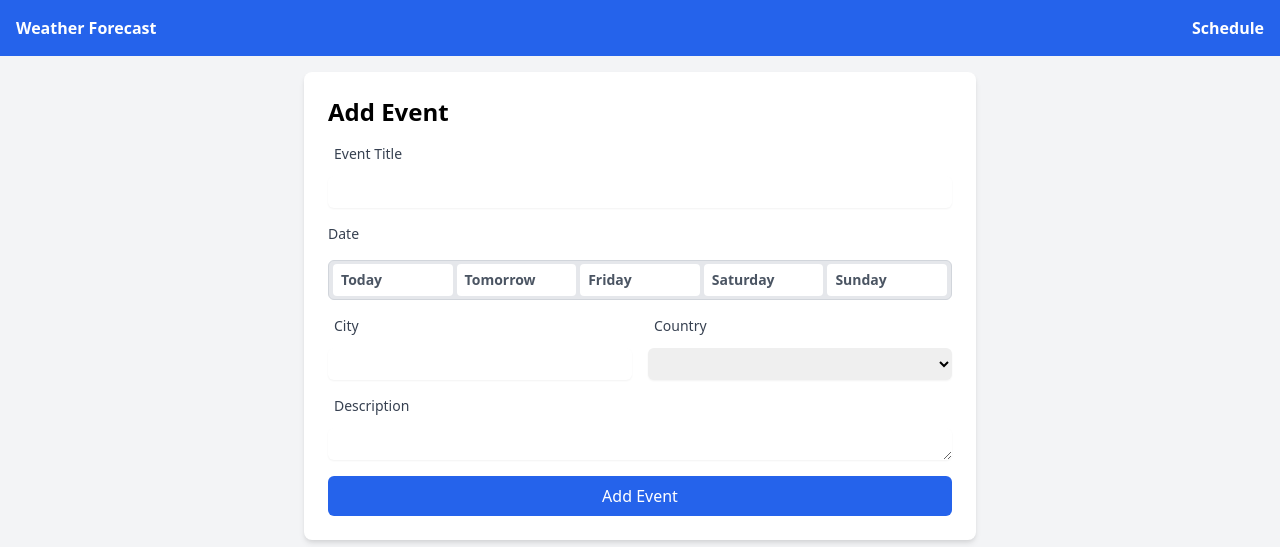
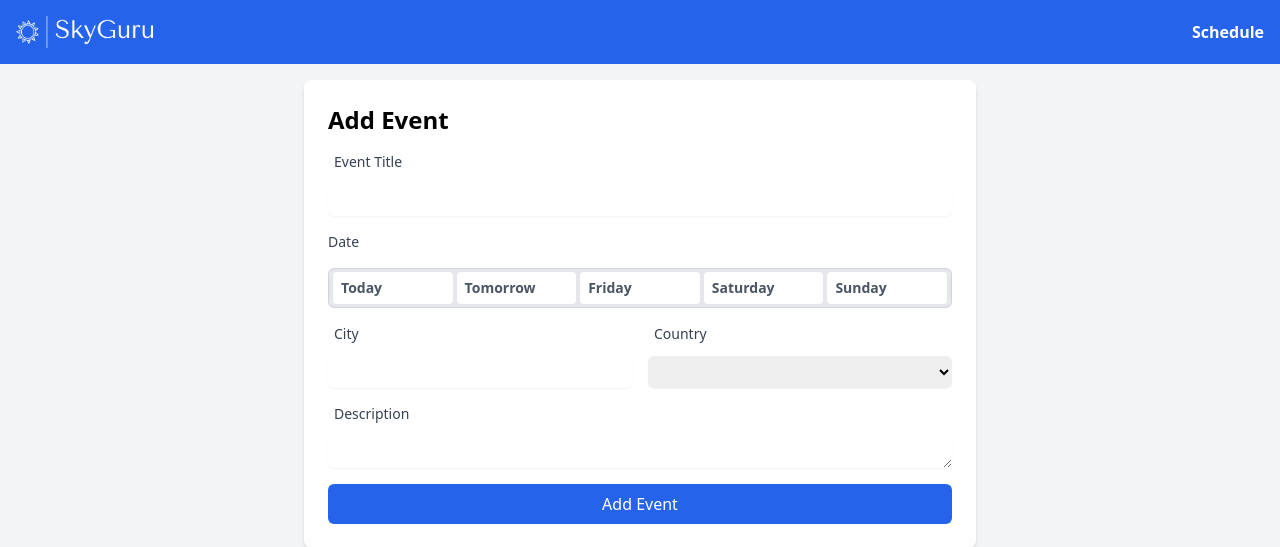
Before and after one commit to joshua2705/Flask-webapp, a Flask app: page /calendar in a window 1280 px wide. Shown: the top 547 px of the page. Run offline with Flask 3, Linux system fonts and the light colour scheme.

Commit message:
Logo Input & Bug Fixes

```diff
--- a/templates/base.html
+++ b/templates/base.html
@@ -3,14 +3,19 @@
 <head>
     <meta charset="UTF-8">
     <meta name="viewport" content="width=device-width, initial-scale=1.0">
-    <title>{% block title %}Weather & Calendar App{% endblock %}</title>
+    <title>{% block title %}SkyGuru{% endblock %}</title>
     <link rel="stylesheet" type="text/css" href="https://cdn.jsdelivr.net/npm/tailwindcss@2.2.19/dist/tailwind.min.css">
     <link rel="stylesheet" type="text/css" href="{{ url_for('static', filename='stylesheets/styles.css') }}"/>
+    <link rel="icon" type="image/png" href="{{ url_for('static', filename='images/original-icon.png') }}">
 </head>
 <body class="bg-gray-100">
     <nav class="bg-blue-600 text-white p-4">
-        <div class="container mx-auto flex justify-between">
-            <a href="/" class="font-bold">Weather Forecast</a>
+        <div class="container mx-auto flex justify-between items-center">
+            <div class="flex items-center space-x-4">
+                <a href="/" class="flex items-center space-x-2">
+                    <img src="{{ url_for('static', filename='images/white-on-transparent.png') }}" alt="SkyGuru Logo" class="h-8">
+                </a>
+            </div>
             <a href="/calendar" class="font-bold">Schedule</a>
         </div>
     </nav>
--- a/templates/calendar.html
+++ b/templates/calendar.html
@@ -1,6 +1,6 @@
 {% extends "base.html" %}
 
-{% block title %}Calendar{% endblock %}
+{% block title %}Schedule{% endblock %}
 
 {% block content %}
 <div class="max-w-2xl mx-auto">
--- a/templates/weather.html
+++ b/templates/weather.html
@@ -1,5 +1,5 @@
 {% extends "base.html" %}
-{% block title %}Weather Forecast{% endblock %}
+{% block title %}SkyGuru{% endblock %}
 {% block content %}
 <div class="max-w-2xl mx-auto">
 
```
Also changed, not shown: static/images/black-on-transparent.png (added), static/images/black-on-white.png (added), static/images/grayscale-on-transparent.png (added), static/images/monochrome-on-transparent.png (added), static/images/original-icon.png (added), static/images/original-on-transparent.png (added), static/images/white-on-black.png (added), static/images/white-on-transparent.png (added).
